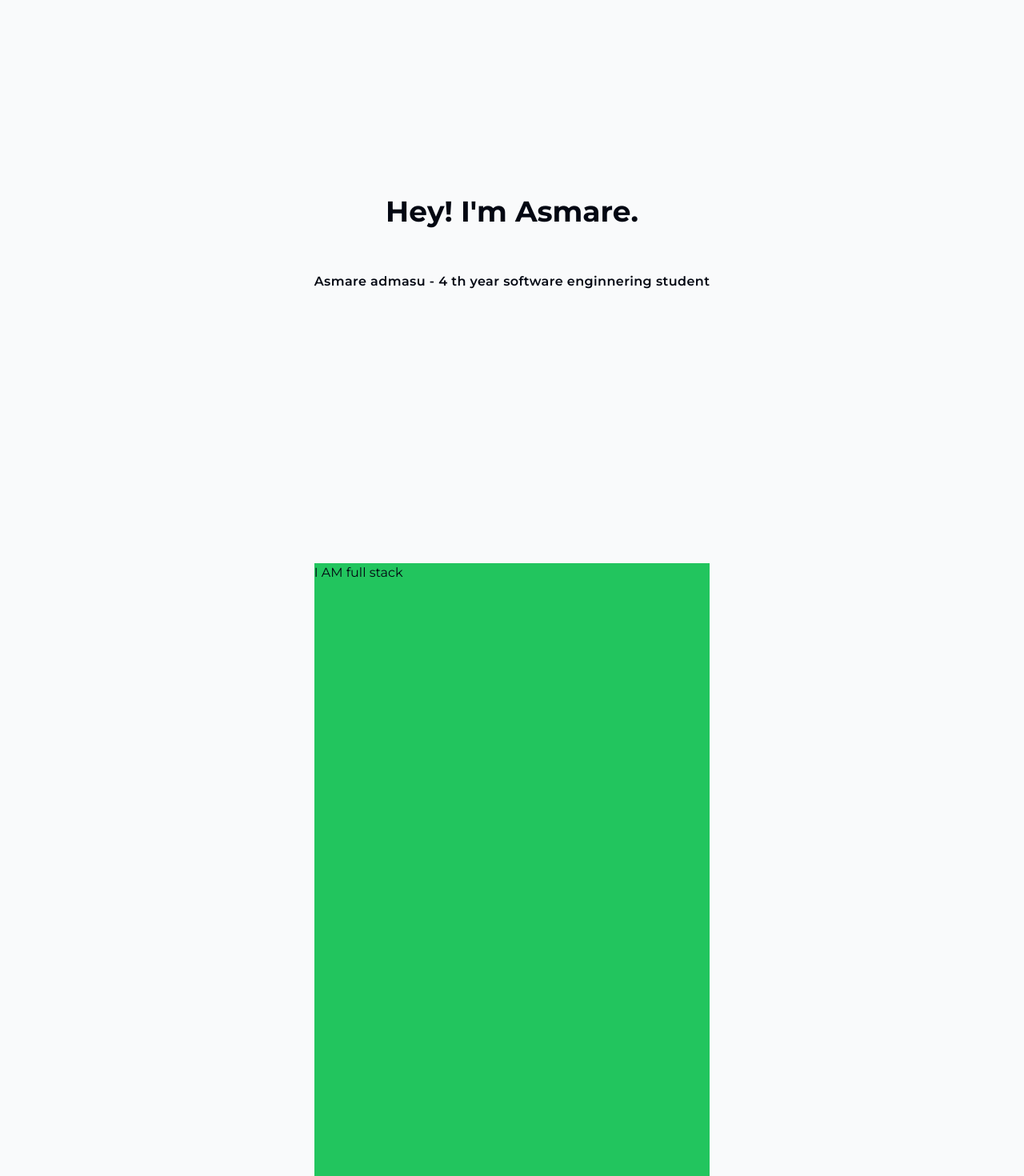
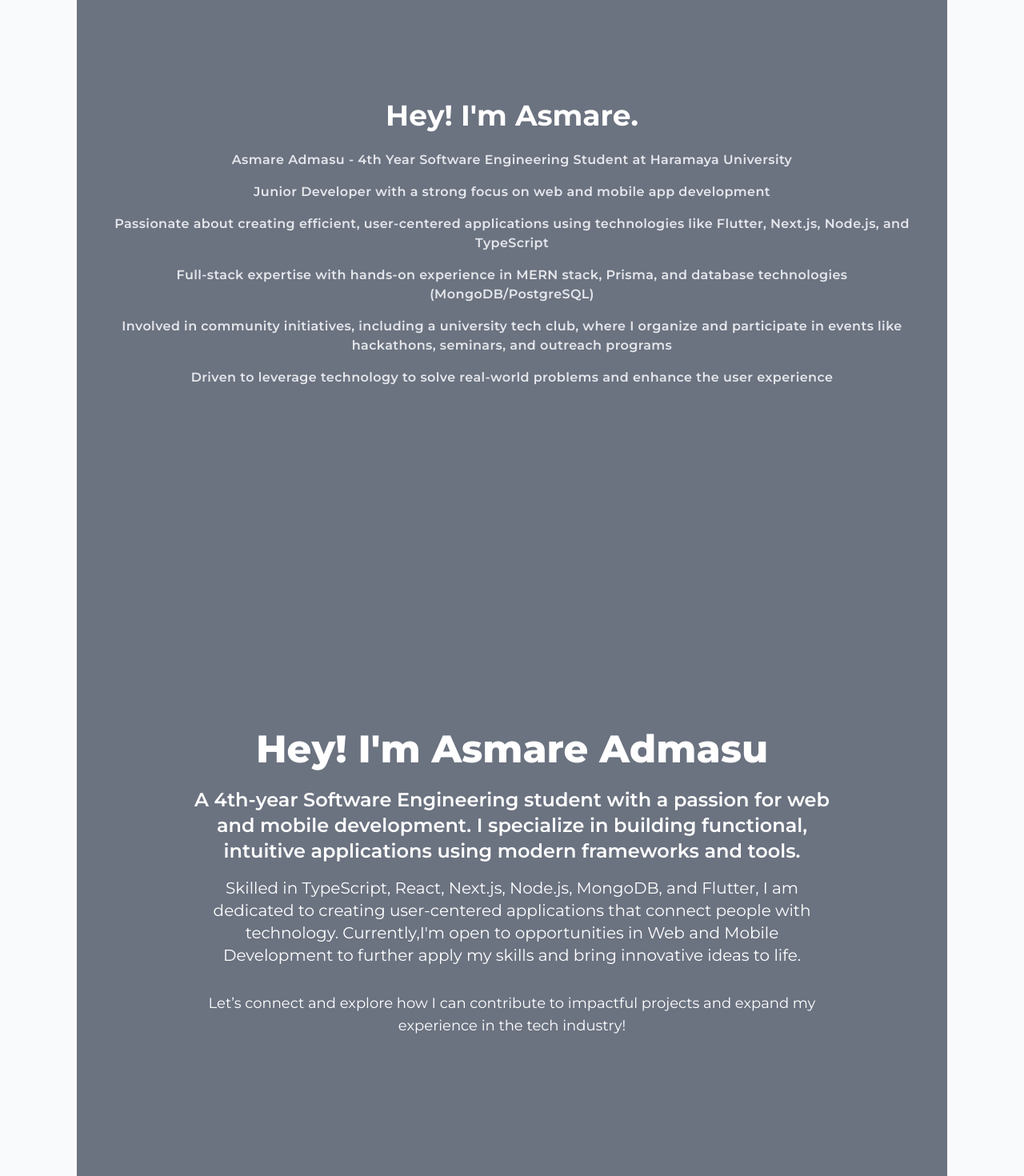
Before and after one commit to asm2212/mypro, a Next.js app in the folder mypro/: page / in a window 1280 px wide. Shown: the part 240-1710 px from the top of the page at 80% size. Built offline with nearby package versions, Linux system fonts and the light colour scheme.

Commit message:
add next cloudinary dependency for image manage,downgrade react version because of not support framer motion the latest one,expand about section and expanded all part and customize the about section

```diff
--- a/mypro/app/layout.tsx
+++ b/mypro/app/layout.tsx
@@ -16,11 +16,11 @@ export default function RootLayout({
 }) {
   return (
     <html lang="en" className="scroll-smooth">
-    <body className="bg-gray-50 text-gray-950 relative pt-12 sm:pt-24">
-      <div className="flex flex-col min-h-screen">
+  <body className="flex justify-center items-center bg-gray-50 text-gray-950 relative pt-12 sm:pt-24">
+  <div className="flex flex-col min-h-screen w-full">
         <ActiveSectionContextProvider>
           <Header />
-          <div className="flex mx-auto">{children}</div>
+          {children}
         </ActiveSectionContextProvider>
       </div>
     </body>
--- a/mypro/app/page.tsx
+++ b/mypro/app/page.tsx
@@ -1,12 +1,19 @@
 'use client'
-import About from '@/components/about'
-import Hero from '@/components/hero'
+
+import About from "@/components/about"
+import Contact from "@/components/contact"
+import Hero from "@/components/hero"
+import Projects from "@/components/projects"
+import Skills from "@/components/skills"
+
 export default function Home() {
   return (
-
-    <main className="flex min-h-screen flex-col items-center justify-between px-24 py-0">
+    <main className="flex min-h-screen flex-col items-center w-full px-24 py-0">
       <Hero />
       <About />
+      <Projects />
+      <Skills />
+      <Contact />
     </main>
   )
 }
--- a/mypro/components/about.tsx
+++ b/mypro/components/about.tsx
@@ -1,14 +1,29 @@
 'use client'
 import { useSectionInView } from '@/lib/hooks'
-export default function About() {
-  const { ref, inView } = useSectionInView('about')
+
+export default function Hero() {
+  const { ref } = useSectionInView('home')
+
   return (
     <section
-      className={`w-full min-h-screen bg-green-500 scroll-mt-36`}
-      id="about"
+      className="flex min-h-screen w-full scroll-mt-36 justify-center bg-gray-500"
+      id="home"
       ref={ref}
     >
-      {inView ? 'I AM full stack' : 'dev'}
+      <div className="flex flex-col items-center justify-center container text-center text-white">
+        <h1 className="text-5xl font-extrabold mb-6">
+          Hey!  I&apos;m Asmare Admasu
+        </h1>
+        <p className="text-2xl font-semibold max-w-[800px] mb-4">
+          A 4th-year Software Engineering student with a passion for web and mobile development. I specialize in building functional, intuitive applications using modern frameworks and tools.
+        </p>
+        <p className="text-xl max-w-[800px] mb-8">
+          Skilled in TypeScript, React, Next.js, Node.js, MongoDB, and Flutter, I am dedicated to creating user-centered applications that connect people with technology. Currently,I&apos;m open to opportunities in Web and Mobile Development to further apply my skills and bring innovative ideas to life.
+        </p>
+        <p className="text-lg max-w-[800px]">
+          Let’s connect and explore how I can contribute to impactful projects and expand my experience in the tech industry!
+        </p>
+      </div>
     </section>
   )
 }
--- /dev/null
+++ b/mypro/components/contact.tsx
@@ -0,0 +1,14 @@
+'use client'
+import { useSectionInView } from '@/lib/hooks'
+export default function Contact() {
+  const { ref, inView } = useSectionInView('contact')
+  return (
+    <section
+      className={`w-full min-h-screen bg-gray-500 scroll-mt-36`}
+      id="about"
+      ref={ref}
+    >
+      {inView ? 'contact' : null}
+    </section>
+  )
+}
--- a/mypro/components/hero.tsx
+++ b/mypro/components/hero.tsx
@@ -1,17 +1,23 @@
 'use client'
 import { useSectionInView } from '@/lib/hooks'
+
 export default function Hero() {
   const { ref } = useSectionInView('home')
   return (
     <section
-      className="flex min-h-screen scroll-mt-36 justify-center"
+      className="flex min-h-screen w-full scroll-mt-36 justify-center bg-gray-500"
       id="home"
       ref={ref}
     >
-      <div className="flex flex-col items-center justify-center max-w-[1000px]">
-        <div className="text-4xl font-bold mb-14">Hey! I&apos;m Asmare.</div>
-        <div className="flex text-center font-semibold tracking-wide">
-        Asmare admasu - 4 th year software enginnering student
+      <div className="flex flex-col items-center justify-center container">
+        <div className="text-4xl font-bold mb-6 text-white">Hey! I&apos;m Asmare.</div>
+        <div className="flex flex-col items-center text-center font-semibold tracking-wide max-w-[1000px] space-y-4 text-gray-200">
+          <p>Asmare Admasu - 4th Year Software Engineering Student at Haramaya University</p>
+          <p>Junior Developer with a strong focus on web and mobile app development</p>
+          <p>Passionate about creating efficient, user-centered applications using technologies like Flutter, Next.js, Node.js, and TypeScript</p>
+          <p>Full-stack expertise with hands-on experience in MERN stack, Prisma, and database technologies (MongoDB/PostgreSQL)</p>
+          <p>Involved in community initiatives, including a university tech club, where I organize and participate in events like hackathons, seminars, and outreach programs</p>
+          <p>Driven to leverage technology to solve real-world problems and enhance the user experience</p>
         </div>
       </div>
     </section>
--- /dev/null
+++ b/mypro/components/projects.tsx
@@ -0,0 +1,14 @@
+'use client'
+import { useSectionInView } from '@/lib/hooks'
+export default function Projects() {
+  const { ref, inView } = useSectionInView('projects')
+  return (
+    <section
+      className={`w-full min-h-screen bg-red-500 scroll-mt-36`}
+      id="about"
+      ref={ref}
+    >
+      {inView ? 'projects' : null}
+    </section>
+  )
+}
--- /dev/null
+++ b/mypro/components/skills.tsx
@@ -0,0 +1,14 @@
+'use client'
+import { useSectionInView } from '@/lib/hooks'
+export default function Skills() {
+  const { ref, inView } = useSectionInView('skills')
+  return (
+    <section
+      className={`w-full min-h-screen bg-orange-500 scroll-mt-36`}
+      id="about"
+      ref={ref}
+    >
+      {inView ? 'skills' : null}
+    </section>
+  )
+}
--- /dev/null
+++ b/mypro/lib/videos.d.ts
@@ -0,0 +1,2 @@
+declare module '*.mp4'
+declare module '*.pdf'
--- a/mypro/package.json
+++ b/mypro/package.json
@@ -12,8 +12,9 @@
     "clsx": "^2.1.1",
     "framer-motion": "^11.11.11",
     "next": "15.0.3",
-    "react": "19.0.0-rc-66855b96-20241106",
-    "react-dom": "19.0.0-rc-66855b96-20241106",
+    "next-cloudinary": "^6.16.0",
+    "react": "^18.2.0",
+    "react-dom": "^18.2.0",
     "react-icons": "^5.3.0",
     "react-intersection-observer": "^9.13.1"
   },
--- a/mypro/tsconfig.json
+++ b/mypro/tsconfig.json
@@ -2,6 +2,7 @@
   "compilerOptions": {
     "target": "ES2017",
     "lib": ["dom", "dom.iterable", "esnext"],
+    "typeRoots": ["lib"],
     "allowJs": true,
     "skipLibCheck": true,
     "strict": true,
```
Also changed, not shown: 1 other file (tests, documents, lock files or other folders).
